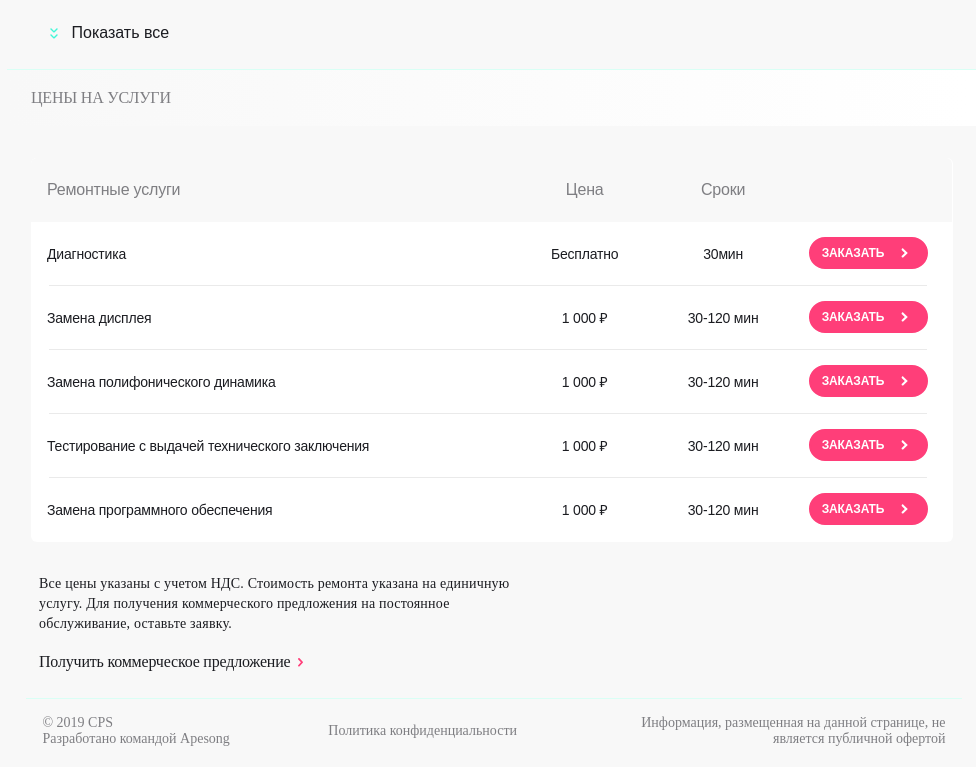
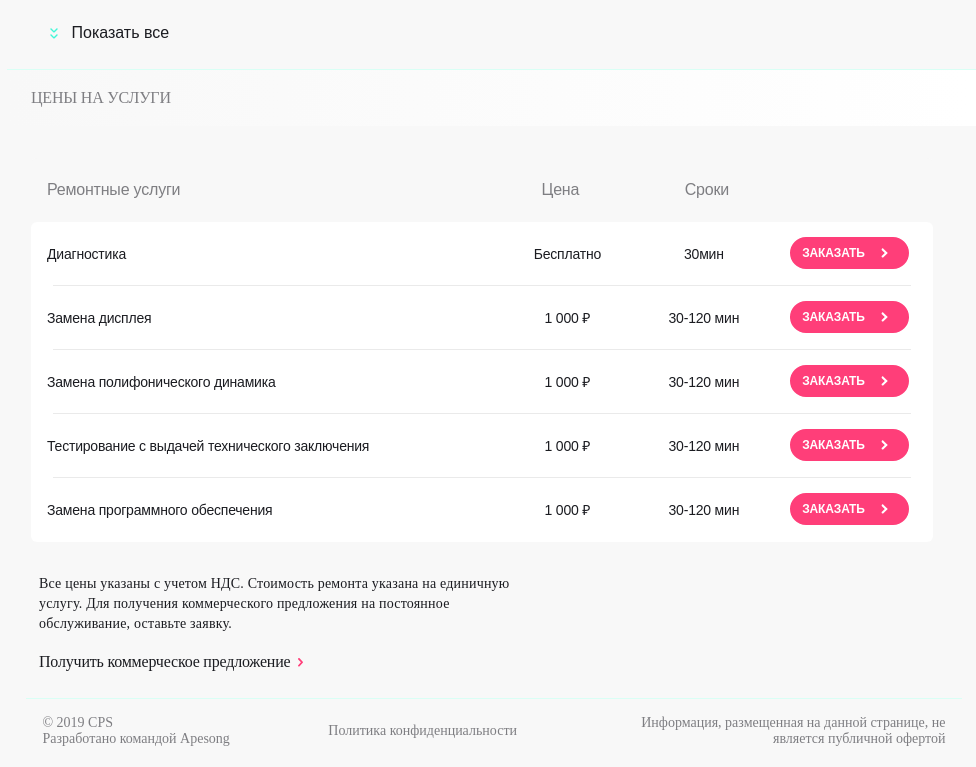
Before and after one commit to alibyh/theFinalMaket, a website built with webpack: page docs/index.html in a window 1280 px wide. Shown: the part 1206-1973 px from the top of the page, without its empty margins (299-1275 px from the left). Built offline with nearby package versions, Linux system fonts and the light colour scheme; a web font is replaced by a local one.

Commit message:
last commit

```diff
--- a/docs/price.html
+++ b/docs/price.html
@@ -135,14 +135,18 @@
             <div class="services-slider__pagination swiper-pagination"></div>
         </div>
 
-        <!-- Desktop view (Table) -->
+        <!-- Desktop view (Table with separate header) -->
+        <div class="price-table-container">
+            <!-- Table header outside the table -->
+            <div class="price-table-header">
+                <div class="header-cell">Ремонтные услуги</div>
+                <div class="header-cell">Цена</div>
+                <div class="header-cell">Сроки</div>
+                <div class="header-cell"></div>
+            </div>
+
+            <!-- Table with data rows only -->
             <table class="price-table">
-            <tr class="price-table__row">
-                <th>Ремонтные услуги</th>
-                <th>Цена</th>
-                <th>Сроки</th>
-                <th></th>
-            </tr>
                 <tr class="price-table__row">
                     <td>Диагностика</td>
                     <td>Бесплатно</td>
@@ -210,6 +214,7 @@
                 </tr>
             </table>
         </div>
+    </div>
 
     <div class="price-footer">
         <div class="price-footer__disclaimer">
--- a/src/styles/1120.scss
+++ b/src/styles/1120.scss
@@ -201,7 +201,7 @@
         left: 32px;
     }
 
-    tbody tr:not(:first-child):not(:last-child)::after {
+    tbody tr:not(:last-child)::after {
         left: 2%;
     }
 
--- a/src/styles/768.scss
+++ b/src/styles/768.scss
@@ -245,6 +245,9 @@ $lineColor: #D9FFF5;
         left: -292px;
         top: 59px;
     }
+    .price-table{
+        display: table;
+    }
 
     /* Table styles for tablet */
     table {
--- a/src/styles/price.scss
+++ b/src/styles/price.scss
@@ -126,40 +126,109 @@
 }
 
 /* Desktop View - Table */
+.price-table-container {
+    display: none;
+    position: relative;
+    left: 24px;
+    padding-right: 24px;
+    width: calc(100% - 48px); /* Ensure container takes available width minus padding */
+    overflow-x: auto; /* Allow horizontal scrolling on very small screens */
+}
+
+/* Table header styling */
+.price-table-header {
+    display: flex;
+    background-color: #F8F8F8;
+    border-top-left-radius: 6px;
+    border-top-right-radius: 6px;
+    height: 64px;
+    width: 100%;
+    min-width: 600px; /* Minimum width to prevent squishing on small screens */
+}
+
+.header-cell {
+    padding: 16px;
+    white-space: nowrap;
+    font-family: 'TT Lakes', sans-serif;
+    font-weight: 400;
+    font-size: 16px;
+    line-height: 24px;
+    letter-spacing: -0.2px;
+    color: #7E7E82;
+    display: flex;
+    align-items: center;
+}
+
+/* Adjust cell widths using the specified percentages */
+/* For header cells */
+.header-cell:first-child {
+    width: 63.7%; /* Service name column */
+}
+
+.header-cell:nth-child(2) {
+    width: 16.46%; /* Price column */
+    justify-content: center;
+}
+
+.header-cell:nth-child(3) {
+    width: 17.76%; /* Timing column */
+    justify-content: center;
+}
+
+.header-cell:last-child {
+    width: 160px; /* Order button column */
+}
+
 .price-table {
-    display: none;
+    width: 100%;
+    min-width: 600px; /* Match the header's minimum width */
     height: 100%;
     background-color: #FFFFFF;
-    border-radius: 6px;
+    border-bottom-left-radius: 6px;
+    border-bottom-right-radius: 6px;
     border-collapse: separate;
     border-spacing: 0;
-    position: relative;
-    left: 24px;
+    border-radius: 6px;
+    overflow: hidden; /* Ensure the border-radius is visible */
+}
+
+/* First row styling (now it's actually the first data row) */
+.price-table .price-table__row:first-child td:first-child {
+    border-top-left-radius: 6px;
+}
+
+.price-table .price-table__row:first-child td:last-child {
+    border-top-right-radius: 6px;
+}
+
+/* Last row styling */
+.price-table .price-table__row:last-child td:first-child {
+    border-bottom-left-radius: 6px;
+}
+
+.price-table .price-table__row:last-child td:last-child {
+    border-bottom-right-radius: 6px;
+}
+
+/* Remove the old first-row specific styles */
+.price-table .price-table__row:first-child {
+    background-color: transparent;
 }
 
 /* Override the border for the first row */
 .price-table .price-table__row:first-child {
-    background-color: #F8F8F8;
     border-bottom: none;
 }
 
-/* Ensure the first row doesn't have the pseudo-element border */
-.price-table .price-table__row:first-child::after {
-    content: none !important;
-}
 
 /* Add border radius to the first cell of the second row */
-.price-table__row:nth-child(2) td:first-child {
-    border-top-left-radius: 6px;
-    border-bottom-left-radius: 6px;
-    overflow: hidden;
+.price-table__row:nth-child(2) td:first-child{
+    border-radius: 20px;
 }
 
 /* Add border radius to the last cell of the second row */
 .price-table__row:nth-child(2) td:last-child {
-    border-top-right-radius: 6px;
-    border-bottom-right-radius: 6px;
-    overflow: hidden;
+    border-radius: 20px;
 }
 
 /* Ensure the first row header cells have proper border radius */
@@ -172,15 +241,16 @@
 }
 
 /* Modify the existing pseudo-element rule to target only body rows */
-.price-table .price-table__row:not(:first-child):not(:last-child)::after {
-        content: "";
+.price-table .price-table__row:not(:last-child)::after {
+    content: "";
     position: absolute;
     bottom: 0;
-    /* left: 4%; */
-    /* width: 100%; */
+    left: 0;
+    width: 95.2%; /* Use percentage width instead of padding */
     height: 1px;
     background-color: #EAEAEA;
-    padding: 0 47.6%;
+    margin: 0 auto;
+    left: 2.4%; /* Center the line */
 }
 
 th,
@@ -214,6 +284,25 @@ tr {
 tbody tr {
     border-bottom: none;
     position: relative;
+}
+
+/* For table cells - match the header cell widths */
+.price-table td:first-child {
+    width: 57.08%; /* Service name column */
+}
+
+.price-table td:nth-child(2) {
+    width: 16.13%; /* Price column */
+}
+
+.price-table td:nth-child(3) {
+    width: 17.16%; /* Timing column */
+}
+
+.price-table td:last-child {
+    width: 9.63%; /* Order button column */
+    padding-right: 24px;
+    white-space: nowrap;
 }
 
 table td:last-child {
@@ -345,8 +434,8 @@ tbody tr:last-child {
         padding-right: 24px;
     }
 
-    .price-table {
-        display: table;
+    .price-table-container {
+        display: block;
     }
 
     .price-section__mobile {
@@ -406,8 +495,3 @@ tbody tr:last-child {
     letter-spacing: -0.2px;
     color: #1B1C21;
 }
-
-thead tr::after,
-.price-table__row:first-child::after {
-    display: none !important;
-}
```
Also changed, not shown: docs/index.html (+1 -1 lines), src/price.html (+12 -7 lines), 2 other files. Lines whose indentation alone changed are shown as unchanged.
